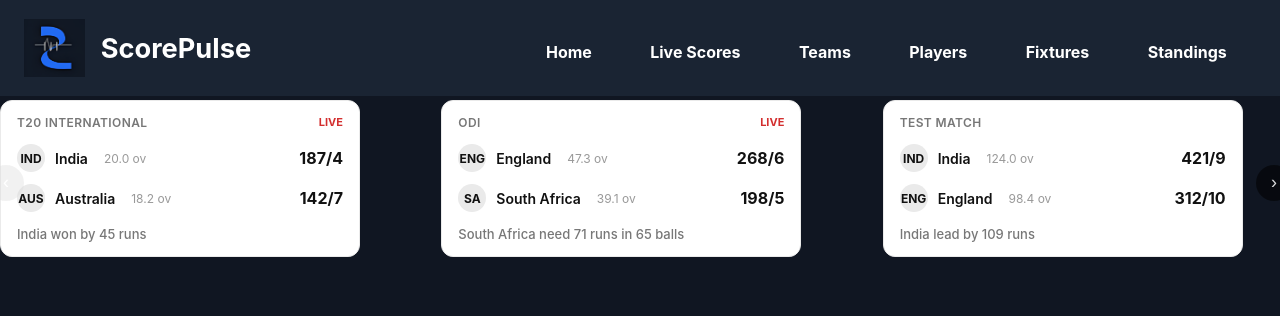
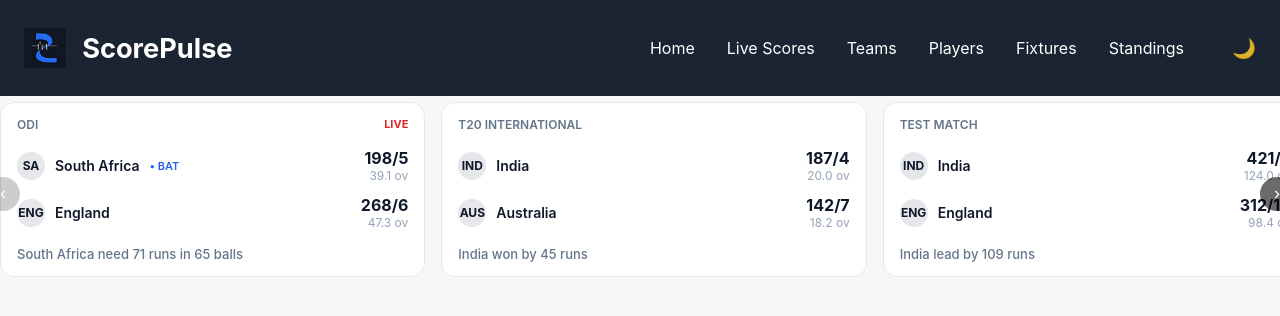
Before and after one commit to HimanshuAggarwal1404/ScorePulse, a React (Vite) app: page / in a window 1280 px wide. Shown: the top 316 px of the page. Built offline with nearby package versions, Linux system fonts and the light colour scheme.

Commit message:
added dark/light mode. also minor functionalities

```diff
--- a/src/Components/Header.jsx
+++ b/src/Components/Header.jsx
@@ -1,69 +1,95 @@
-import React from 'react'
-import styled from 'styled-components'
-import logo from '../assets/Logo.png'
-import { Tabs } from '@heroui/react';
+import React from "react";
+import styled from "styled-components";
+import logo from "../assets/Logo.png";
+import { useTheme } from "../context/ThemeContext";
+
+/* ---------- Styled ---------- */
+
 const HeaderContainer = styled.div`
-a{
-  text-decoration: none;
-  color: white;}
-  background-color: #1a2433;
+background-color: ${({ dark }) => (dark ? "#10172a" : "#1a2433")};
   width: 100vw;
-  height:12vh;
+  height: 12vh;
   display: flex;
   align-items: center;
   justify-content: space-between;
   padding: 0 1.5rem;
-  font-size: 1.7rem;
-  font-weight: bold;
-  font-family: 'Inter', sans-serif;
+  font-family: "Inter", sans-serif;
 `;
+
 const Title = styled.div`
-height: 100%;
-width: 30%;
   display: flex;
   align-items: center;
-justify-content: left;
   gap: 1rem;
+
+  a {
+    text-decoration: none;
+    color: white;
+    font-size: 1.7rem;
+    font-weight: 700;
+  }
 `;
+
 const Navbar = styled.div`
-height: 100%;
-width: 60%;
   display: flex;
-flex-direction: row;
-justify-content: space-around;
-align-items: center;`;
-const NavItem = styled.div`
-a{
+  align-items: center;
+  gap: 2rem;
+`;
+
+const NavItem = styled.a`
   color: white;
   text-decoration: none;
-width: auto;
   font-size: 1rem;
-transition: color 0.4s ease;
+  transition: opacity 0.2s ease;
+
   &:hover {
-    cursor: pointer;
-    color: #f5f5f5cb;}
-}`;
-const Logo = styled.img`
-  height: 60%;
-  width: auto;
-  object-fit: contain;
+    opacity: 0.8;
+  }
 `;
 
+const Logo = styled.img`
+  height: 40px;
+`;
+
+const Toggle = styled.button`
+  margin-left: 1rem;
+  background: none;
+  border: none;
+  color: white;
+  font-size: 1.2rem;
+  cursor: pointer;
+  opacity: 0.85;
+
+  &:hover {
+    opacity: 1;
+  }
+`;
+
+/* ---------- Component ---------- */
+
 const Header = () => {
+  const { darkMode, toggleDarkMode } = useTheme();
+
   return (
-        <HeaderContainer>
-            <Title><Logo src={logo} alt="ScorePulse" /><a href="/">ScorePulse</a></Title>
+    <HeaderContainer dark={darkMode}>
+      <Title>
+        <Logo src={logo} alt="ScorePulse" />
+        <a href="/">ScorePulse</a>
+      </Title>
+
       <Navbar>
-                <NavItem><a href="/">Home</a></NavItem>
-                <NavItem><a href="/live-scores">Live Scores</a></NavItem>
-                <NavItem><a href="/Teams">Teams</a></NavItem>
-                <NavItem><a href="/Players">Players</a></NavItem>
-                <NavItem><a href="/Fixtures">Fixtures</a></NavItem>
-                <NavItem><a href="/Standings">Standings</a></NavItem>
+        <NavItem href="/">Home</NavItem>
+        <NavItem href="/live-scores">Live Scores</NavItem>
+        <NavItem href="/teams">Teams</NavItem>
+        <NavItem href="/players">Players</NavItem>
+        <NavItem href="/fixtures">Fixtures</NavItem>
+        <NavItem href="/standings">Standings</NavItem>
 
+        <Toggle onClick={toggleDarkMode}>
+          {darkMode ? "☀️" : "🌙"}
+        </Toggle>
       </Navbar>
     </HeaderContainer>
-    )
-}
+  );
+};
 
-export default Header
+export default Header;
--- a/src/Components/MatchCard.jsx
+++ b/src/Components/MatchCard.jsx
@@ -1,62 +1,51 @@
 import React from "react";
 import styled from "styled-components";
+import { useTheme } from "../context/ThemeContext";
 
-/* ---------- Colors ---------- */
+/* ---------- Theme Tokens ---------- */
 
 const colors = {
   light: {
-    bg: "#ffffff",
-    border: "#eaeaea",
-    textPrimary: "#111",
-    textSecondary: "#777",
-    textMuted: "#999",
-    hoverShadow: "rgba(0,0,0,0.08)",
-    live: "#d32f2f",
+    cardBg: "#ffffff",
+    border: "#e5e7eb",
+    textPrimary: "#0f172a",
+    textSecondary: "#64748b",
+    textMuted: "#94a3b8",
+    highlight: "#2563eb",
+    live: "#dc2626",
   },
   dark: {
-    bg: "#121212",
-    border: "#2a2a2a",
-    textPrimary: "#f5f5f5",
-    textSecondary: "#b5b5b5",
-    textMuted: "#888",
-    hoverShadow: "rgba(0,0,0,0.5)",
-    live: "#ff4d4d",
+    cardBg: "#151c2f",
+    border: "#24304a",
+    textPrimary: "#f5f7fa",
+    textSecondary: "#c7d0dd",
+    textMuted: "#9aa4b2",
+    highlight: "#60a5fa",
+    live: "#f87171",
   },
 };
 
-/* ---------- Card ---------- */
+/* ---------- Styled ---------- */
 
 const Card = styled.div`
-  width: 100%;
-  max-width: 360px;
-  background: ${({ theme }) => theme.bg};
-  border-radius: 12px;
+  background: ${({ theme }) => theme.cardBg};
   border: 1px solid ${({ theme }) => theme.border};
+  border-radius: 14px;
   padding: 14px 16px;
-  cursor: pointer;
+  font-family: "Inter", "Segoe UI", sans-serif;
   user-select: none;
-  transition: all 0.2s ease;
-  font-family: "Inter", "Segoe UI", sans-serif;
-
-  &:hover {
-    box-shadow: 0 8px 22px ${({ theme }) => theme.hoverShadow};
-    transform: translateY(-2px);
-  }
 `;
-
-/* ---------- Header ---------- */
 
 const Header = styled.div`
   display: flex;
   justify-content: space-between;
-  margin-bottom: 14px;
+  margin-bottom: 10px;
 `;
 
 const MatchType = styled.span`
   font-size: 12px;
   font-weight: 600;
   text-transform: uppercase;
-  letter-spacing: 0.4px;
   color: ${({ theme }) => theme.textSecondary};
 `;
 
@@ -66,18 +55,11 @@ const Live = styled.span`
   color: ${({ theme }) => theme.live};
 `;
 
-/* ---------- Teams ---------- */
-
-const Teams = styled.div`
-  display: flex;
-  flex-direction: column;
-  gap: 12px;
-`;
-
 const TeamRow = styled.div`
   display: flex;
   justify-content: space-between;
   align-items: center;
+  padding: 6px 0;
 `;
 
 const TeamLeft = styled.div`
@@ -105,13 +87,13 @@ const TeamName = styled.span`
   color: ${({ theme }) => theme.textPrimary};
 `;
 
-const Overs = styled.span`
-  font-size: 12px;
-  color: ${({ theme }) => theme.textMuted};
-  margin-left: 6px;
+const Batting = styled.span`
+  font-size: 11px;
+  font-weight: 600;
+  color: ${({ theme }) => theme.highlight};
 `;
 
-const TeamRight = styled.div`
+const ScoreBlock = styled.div`
   text-align: right;
 `;
 
@@ -121,10 +103,13 @@ const Score = styled.div`
   color: ${({ theme }) => theme.textPrimary};
 `;
 
-/* ---------- Status ---------- */
+const Overs = styled.div`
+  font-size: 12px;
+  color: ${({ theme }) => theme.textMuted};
+`;
 
 const Status = styled.div`
-  margin-top: 14px;
+  margin-top: 10px;
   font-size: 13px;
   font-weight: 500;
   color: ${({ theme }) => theme.textSecondary};
@@ -132,36 +117,64 @@ const Status = styled.div`
 
 /* ---------- Component ---------- */
 
-const MatchCard = ({ matchData, darkMode = false }) => {
+const MatchCard = ({ matchData }) => {
+  const { darkMode } = useTheme();
   const theme = darkMode ? colors.dark : colors.light;
 
-  const data = matchData;
+  const { team1, team2, status, live, type } = matchData;
+
+  /* ---------- CRITICAL STATE LOGIC ---------- */
+
+  const statusText = status?.toLowerCase() || "";
+
+  const isCompleted =
+    statusText.includes("won") ||
+    statusText.includes("beat") ||
+    statusText.includes("draw") ||
+    statusText.includes("tie") ||
+    statusText.includes("no result") ||
+    statusText.includes("abandoned");
+
+  const isLive = live && !isCompleted;
+
+  /* ---------- Batting Team (ONLY if LIVE & chasing) ---------- */
+
+  const battingTeam =
+    isLive && statusText.includes("need") ? team2 : null;
+
+  const teamsToRender = battingTeam
+    ? [battingTeam, battingTeam === team1 ? team2 : team1]
+    : [team1, team2];
+
+  /* ---------- Render ---------- */
 
   return (
     <Card theme={theme}>
       <Header>
-        <MatchType theme={theme}>{data.type}</MatchType>
-        {data.live && <Live theme={theme}>LIVE</Live>}
+        <MatchType theme={theme}>{type}</MatchType>
+        {isLive && <Live theme={theme}>LIVE</Live>}
       </Header>
 
-      <Teams>
-        {[data.team1, data.team2].map((team, i) => (
-          <TeamRow key={i}>
+      {teamsToRender.map((team, index) => (
+        <TeamRow key={team.code}>
           <TeamLeft>
             <TeamBadge theme={theme}>{team.code}</TeamBadge>
             <TeamName theme={theme}>{team.name}</TeamName>
-              <Overs theme={theme}>{team.overs} ov</Overs>
+            {index === 0 && battingTeam && (
+              <Batting theme={theme}>• BAT</Batting>
+            )}
           </TeamLeft>
-            <TeamRight>
+
+          <ScoreBlock>
             <Score theme={theme}>
               {team.score}/{team.wickets}
             </Score>
-            </TeamRight>
+            <Overs theme={theme}>{team.overs} ov</Overs>
+          </ScoreBlock>
         </TeamRow>
       ))}
-      </Teams>
 
-      {data.status && <Status theme={theme}>{data.status}</Status>}
+      {status && <Status theme={theme}>{status}</Status>}
     </Card>
   );
 };
--- a/src/Components/MatchCarousel.jsx
+++ b/src/Components/MatchCarousel.jsx
@@ -2,14 +2,12 @@ import React, { useRef, useState } from "react";
 import styled from "styled-components";
 import MatchCard from "./MatchCard";
 
-/* ---------- Wrapper ---------- */
+/* ---------- Styled ---------- */
 
 const Wrapper = styled.div`
   position: relative;
   width: 100%;
 `;
-
-/* ---------- Track ---------- */
 
 const Track = styled.div`
   display: flex;
@@ -17,7 +15,7 @@ const Track = styled.div`
   overflow-x: auto;
   scroll-snap-type: x mandatory;
   scroll-behavior: smooth;
-  padding: 4px 2px 12px;
+  padding: 6px 2px 14px;
 
   scrollbar-width: none;
   &::-webkit-scrollbar {
@@ -30,42 +28,34 @@ const Item = styled.div`
   scroll-snap-align: start;
 `;
 
-/* ---------- Arrows ---------- */
-
 const Arrow = styled.button`
   position: absolute;
   top: 50%;
   transform: translateY(-50%);
-  z-index: 2;
+  z-index: 5;
 
-  width: 36px;
-  height: 36px;
+  width: 34px;
+  height: 34px;
   border-radius: 50%;
   border: none;
-  background: ${({ disabled }) =>
-    disabled ? "#ddd" : "rgba(0,0,0,0.65)"};
 
+  background: rgba(0, 0, 0, 0.65);
   color: white;
   font-size: 18px;
-  cursor: ${({ disabled }) => (disabled ? "not-allowed" : "pointer")};
-  opacity: ${({ disabled }) => (disabled ? 0.4 : 0.85)};
-  transition: all 0.2s ease;
-
-  display: flex;
-  align-items: center;
-  justify-content: center;
+  cursor: pointer;
+  opacity: ${({ disabled }) => (disabled ? 0.3 : 0.9)};
 
   &:hover {
-    opacity: ${({ disabled }) => (disabled ? 0.4 : 1)};
+    opacity: ${({ disabled }) => (disabled ? 0.3 : 1)};
   }
 `;
 
 const LeftArrow = styled(Arrow)`
-  left: -12px;
+  left: -14px;
 `;
 
 const RightArrow = styled(Arrow)`
-  right: -12px;
+  right: -14px;
 `;
 
 /* ---------- Component ---------- */
@@ -75,7 +65,6 @@ const MatchCarousel = ({
   cardsPerView = 3,
   scrollBy = 2,
   gap = 16,
-  darkMode = false,
 }) => {
   const trackRef = useRef(null);
   const [atStart, setAtStart] = useState(true);
@@ -87,12 +76,12 @@ const MatchCarousel = ({
     setAtEnd(el.scrollLeft + el.clientWidth >= el.scrollWidth - 5);
   };
 
-  const scroll = (direction) => {
+  const scroll = (dir) => {
     const cardWidth =
       trackRef.current.clientWidth / cardsPerView + gap;
 
     trackRef.current.scrollBy({
-      left: direction * cardWidth * scrollBy,
+      left: dir * cardWidth * scrollBy,
       behavior: "smooth",
     });
 
@@ -112,7 +101,7 @@ const MatchCarousel = ({
       <Track ref={trackRef} gap={gap} onScroll={updateEdges}>
         {matches.map((match, i) => (
           <Item key={i} cardsPerView={cardsPerView}>
-            <MatchCard matchData={match} darkMode={darkMode} />
+            <MatchCard matchData={match} />
           </Item>
         ))}
       </Track>
--- a/src/Pages/Home.jsx
+++ b/src/Pages/Home.jsx
@@ -1,136 +1,72 @@
-import React from 'react'
-import Header from '../Components/Header'
-import MatchCarousel from '../Components/MatchCarousel'
+import React from "react";
+import Header from "../Components/Header";
+import MatchCarousel from "../Components/MatchCarousel";
+
+/* ---------- Raw Match Data ---------- */
+
 const matchesData = [
   {
     type: "T20 International",
     live: true,
-    team1: {
-      name: "India",
-      code: "IND",
-      score: "187",
-      wickets: "4",
-      overs: "20.0",
-    },
-    team2: {
-      name: "Australia",
-      code: "AUS",
-      score: "142",
-      wickets: "7",
-      overs: "18.2",
-    },
+    team1: { name: "India", code: "IND", score: "187", wickets: "4", overs: "20.0" },
+    team2: { name: "Australia", code: "AUS", score: "142", wickets: "7", overs: "18.2" },
     status: "India won by 45 runs",
   },
   {
     type: "ODI",
     live: true,
-    team1: {
-      name: "England",
-      code: "ENG",
-      score: "268",
-      wickets: "6",
-      overs: "47.3",
-    },
-    team2: {
-      name: "South Africa",
-      code: "SA",
-      score: "198",
-      wickets: "5",
-      overs: "39.1",
-    },
+    team1: { name: "England", code: "ENG", score: "268", wickets: "6", overs: "47.3" },
+    team2: { name: "South Africa", code: "SA", score: "198", wickets: "5", overs: "39.1" },
     status: "South Africa need 71 runs in 65 balls",
   },
   {
     type: "Test Match",
     live: false,
-    team1: {
-      name: "India",
-      code: "IND",
-      score: "421",
-      wickets: "9",
-      overs: "124.0",
-    },
-    team2: {
-      name: "England",
-      code: "ENG",
-      score: "312",
-      wickets: "10",
-      overs: "98.4",
-    },
+    team1: { name: "India", code: "IND", score: "421", wickets: "9", overs: "124.0" },
+    team2: { name: "England", code: "ENG", score: "312", wickets: "10", overs: "98.4" },
     status: "India lead by 109 runs",
-  },
-  {
-    type: "IPL 2025",
-    live: true,
-    team1: {
-      name: "Chennai Super Kings",
-      code: "CSK",
-      score: "176",
-      wickets: "5",
-      overs: "19.2",
-    },
-    team2: {
-      name: "Mumbai Indians",
-      code: "MI",
-      score: "168",
-      wickets: "7",
-      overs: "18.4",
-    },
-    status: "CSK need 9 runs in 8 balls",
-  },
-  {
-    type: "Big Bash League",
-    live: false,
-    team1: {
-      name: "Sydney Sixers",
-      code: "SIX",
-      score: "162",
-      wickets: "8",
-      overs: "20.0",
-    },
-    team2: {
-      name: "Melbourne Stars",
-      code: "STA",
-      score: "154",
-      wickets: "10",
-      overs: "19.1",
-    },
-    status: "Sixers won by 8 runs",
-  },
-  {
-    type: "Asia Cup",
-    live: true,
-    team1: {
-      name: "Pakistan",
-      code: "PAK",
-      score: "214",
-      wickets: "6",
-      overs: "44.0",
-    },
-    team2: {
-      name: "Sri Lanka",
-      code: "SL",
-      score: "180",
-      wickets: "4",
-      overs: "38.2",
-    },
-    status: "Sri Lanka need 35 runs in 34 balls",
   },
 ];
 
+/* ---------- Helper: determine LIVE safely ---------- */
+
+const isLiveMatch = (match) => {
+  const status = match.status?.toLowerCase() || "";
+
+  const isCompleted =
+    status.includes("won") ||
+    status.includes("beat") ||
+    status.includes("draw") ||
+    status.includes("tie") ||
+    status.includes("no result") ||
+    status.includes("abandoned");
+
+  return match.live && !isCompleted;
+};
+
+/* ---------- Sort: LIVE first ---------- */
+
+const sortedMatches = [...matchesData].sort((a, b) => {
+  const aLive = isLiveMatch(a);
+  const bLive = isLiveMatch(b);
+
+  if (aLive === bLive) return 0;
+  return aLive ? -1 : 1;
+});
+
+/* ---------- Page ---------- */
 
 const Home = () => {
   return (
     <>
       <Header />
-<MatchCarousel
-  matches={matchesData}
-  cardsPerView={3}
-  scrollBy={2}
-  // darkMode
-/>
+      <MatchCarousel
+        matches={sortedMatches}
+        cardsPerView={3}
+        scrollBy={2}
+      />
     </>
-  )
-}
+  );
+};
 
-export default Home
+export default Home;
--- /dev/null
+++ b/src/context/ThemeContext.jsx
@@ -0,0 +1,30 @@
+import React, { createContext, useContext, useState, useEffect } from "react";
+
+const ThemeContext = createContext();
+
+export const ThemeProvider = ({ children }) => {
+  const [darkMode, setDarkMode] = useState(() => {
+    return localStorage.getItem("theme") === "dark";
+  });
+
+useEffect(() => {
+  localStorage.setItem("theme", darkMode ? "dark" : "light");
+
+  document.body.style.backgroundColor = darkMode
+    ? "#0b1220"   // dark navy
+    : "#f6f7f9";  // light neutral
+
+  document.body.style.color = darkMode ? "#f5f7fa" : "#0f172a";
+}, [darkMode]);
+
+
+  const toggleDarkMode = () => setDarkMode(prev => !prev);
+
+  return (
+    <ThemeContext.Provider value={{ darkMode, toggleDarkMode }}>
+      {children}
+    </ThemeContext.Provider>
+  );
+};
+
+export const useTheme = () => useContext(ThemeContext);
--- a/src/index.scss
+++ b/src/index.scss
@@ -11,6 +11,6 @@ html,
 body {
   scroll-behavior: smooth;
   overflow-x: hidden;
-  background: #101622;
+  // background: #101622;
   color: white;
 }
--- a/src/main.jsx
+++ b/src/main.jsx
@@ -2,9 +2,11 @@ import { StrictMode } from 'react'
 import { createRoot } from 'react-dom/client'
 import './index.scss'
 import App from './App.jsx'
-
+import { ThemeProvider } from "./context/ThemeContext";
 createRoot(document.getElementById('root')).render(
   <StrictMode>
+      <ThemeProvider>
     <App />
+  </ThemeProvider>
   </StrictMode>,
 )
```
Lines whose indentation alone changed are shown as unchanged.
